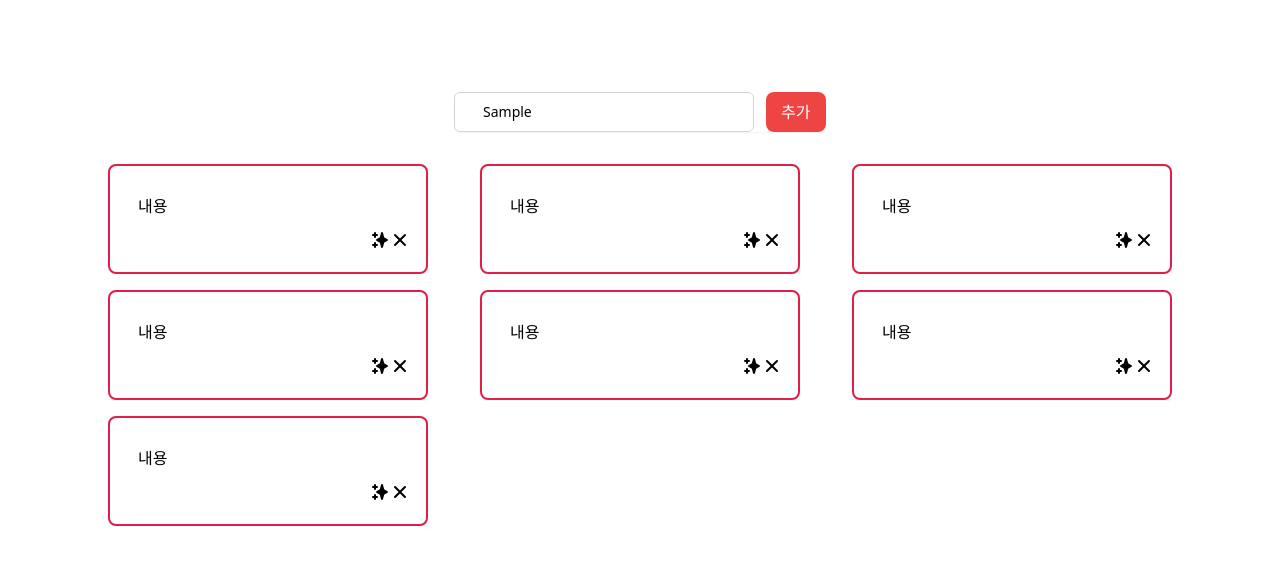
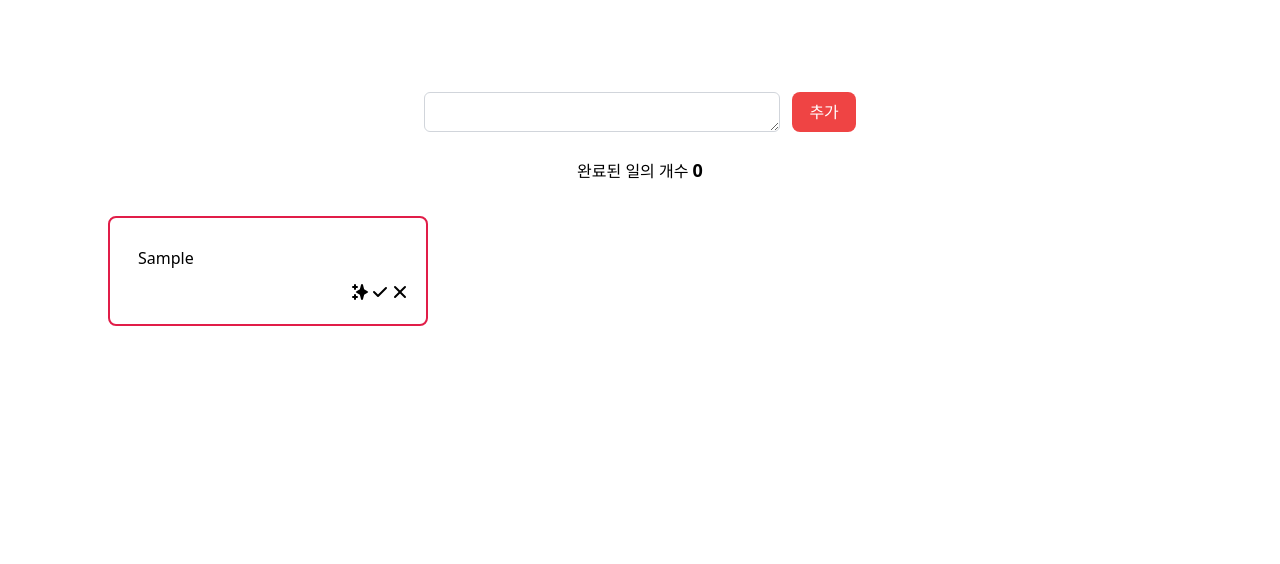
Before and after one commit to FECrash/vue-todo-list, a Vue app: page / in a window 1280 px wide. Both pictures are taken after typing "Sample" into the empty fields and a click on the button "추가". Shown: the top 564 px of the page. Built offline with nearby package versions, Linux system fonts and the light colour scheme.

Commit message:
✒️Feat: vue-todo-list 페어 프로그래밍 2회차 진행

```diff
--- a/package.json
+++ b/package.json
@@ -7,7 +7,8 @@
     "preview": "vite preview"
   },
   "dependencies": {
-    "vue": "^3.2.25"
+    "vue": "^3.2.25",
+    "vuex": "^4.0.2"
   },
   "devDependencies": {
     "@tailwindcss/forms": "^0.4.0",
--- a/src/App.vue
+++ b/src/App.vue
@@ -1,6 +1,14 @@
 <script setup lang="ts">
 import InputForm from './components/InputForm.vue';
 import Todos from './components/Todos.vue';
+import { useStore } from 'vuex';
+import { ref } from 'vue';
+import { StoreStateProps } from './store';
+const store = useStore();
+const finishCount = ref<number>(0);
+store.subscribe((_, state) => {
+  finishCount.value = (state as StoreStateProps).todoList.filter(({ isFinish }) => isFinish).length;
+});
 </script>
 
 <template>
@@ -8,6 +16,9 @@ import Todos from './components/Todos.vue';
     <div class="body mt-14 px-4 py-8">
       <div class="m-auto" style="width: 1100px">
         <InputForm />
+        <div class="text-center mt-6">
+          완료된 일의 개수 <span class="text-lg font-bold">{{ finishCount }}</span>
+        </div>
         <Todos />
       </div>
     </div>
--- a/src/components/InputForm.vue
+++ b/src/components/InputForm.vue
@@ -1,15 +1,32 @@
-<script setup lang="ts"></script>
+<script setup lang="ts">
+import { ref } from 'vue';
+import { useStore } from 'vuex';
+
+const store = useStore();
+
+const rows = ref(1);
+const content = ref('');
+
+const handleTextarea = (size: 1 | 5) => (rows.value = size);
+const handleTodo = () => {
+  if (content.value.trim() === '') return;
+  store.dispatch('add', content.value);
+  content.value = '';
+};
+</script>
 <template>
   <div class="flex items-center justify-center">
-    <div class="mt-1 flex rounded-md shadow-sm">
-      <input
-        id="price"
-        type="text"
-        name="price"
-        class="focus:ring-indigo-500 focus:border-indigo-500 block w-full pl-7 pr-12 sm:text-sm border-gray-300 rounded-md mr-3"
-        placeholder="할일을 입력해 주세요."
-      />
-      <button class="h-10 w-20 text-white rounded-lg bg-red-500 hover:bg-red-600">추가</button>
+    <div class="mt-1 flex rounded-md">
+      <textarea
+        v-model="content"
+        name="todo-input"
+        class="focus:ring-indigo-500 focus:border-indigo-500 block w-full pl-7 pr-7 sm:text-sm border-gray-300 rounded-md mr-3"
+        :rows="rows"
+        cols="33"
+        @focus="handleTextarea(5)"
+        @blur="handleTextarea(1)"
+      ></textarea>
+      <button class="h-10 w-20 text-white rounded-lg bg-red-500 hover:bg-red-600" @click="handleTodo">추가</button>
     </div>
   </div>
 </template>
--- a/src/components/Todo.vue
+++ b/src/components/Todo.vue
@@ -1,14 +1,47 @@
 <script setup lang="ts">
-import { computed } from 'vue';
 import MasonryWall from './core/masonry-wall.vue';
 import TodoAction from './TodoAction.vue';
-const items = computed(() => ['hi', 'hello', '!', 'hi', 'hello', '!', '!']);
+import { useStore } from 'vuex';
+import { ref } from 'vue';
+import { TodoState } from '../store';
+
+const store = useStore();
+const items = ref<TodoState[]>([]);
+store.subscribe((_, state) => {
+  // console.log(state)
+  // items.value = [...state.todoList].map(todo => ({ ...todo, content: todo.content.split('\n') }));
+  items.value = [...state.todoList];
+});
+
+const handleChange = ({ target }: Event, id: string) => {
+  const content = (target as HTMLElement).innerText;
+  store.dispatch('sync', { id, content });
+};
 </script>
 <template>
-  <MasonryWall :items="items" :ssr-columns="1" :column-width="350" :gap="16">
-    <div class="w-80 p-4 flex flex-col border-2 rounded-lg border-rose-600 float-left">
-      <div class="text p-3 break-all mr-6 focus:outline-none" contentEditable="true">내용</div>
-      <TodoAction />
-    </div>
+  <MasonryWall :items="items" :column-width="350" :gap="16">
+    <template #default="{ item }">
+      <div
+        class="w-80 p-4 flex flex-col border-2 rounded-lg border-rose-600 float-left"
+        :style="{
+          backgroundColor: item.noteColor,
+          color: item.color,
+          textDecoration: item.isFinish ? 'line-through' : '',
+        }"
+      >
+        <div
+          class="text p-3 break-all mr-6 focus:outline-none"
+          contentEditable="true"
+          @blur="e => handleChange(e, item.id)"
+        >
+          {{ item.content }}
+          <!-- <template v-for="(contentText, index2) in item.content" :key="index2">
+            {{ contentText }}
+            <br v-if="item.content.length !== index2 + 1" />
+          </template> -->
+        </div>
+        <TodoAction :item="item" />
+      </div>
+    </template>
   </MasonryWall>
 </template>
--- a/src/components/TodoAction.vue
+++ b/src/components/TodoAction.vue
@@ -1,7 +1,39 @@
-<script setup lang="ts"></script>
+<script setup lang="ts">
+import { useStore } from 'vuex';
+import { COLOR, TodoState } from '../store';
+
+interface TodoItemProp {
+  item: TodoState;
+}
+
+const props = defineProps<TodoItemProp>();
+
+const store = useStore();
+
+const changeColor = () => {
+  const newState = {
+    ...props.item,
+    color: props.item.color === COLOR.BLACK ? COLOR.WHITE : COLOR.BLACK,
+    noteColor: props.item.noteColor === COLOR.WHITE ? COLOR.BLACK : COLOR.WHITE,
+  };
+  store.dispatch('sync', newState);
+};
+
+const finishTodo = () => {
+  const newState = {
+    ...props.item,
+    isFinish: !props.item.isFinish,
+  };
+  store.dispatch('sync', newState);
+};
+
+const deleteTodo = () => {
+  store.dispatch('delete', props.item.id);
+};
+</script>
 <template>
   <div class="self-end">
-    <button>
+    <button @click="changeColor">
       <svg xmlns="http://www.w3.org/2000/svg" class="h-5 w-5" viewBox="0 0 20 20" fill="currentColor">
         <path
           fill-rule="evenodd"
@@ -10,7 +42,16 @@
         />
       </svg>
     </button>
-    <button>
+    <button @click="finishTodo">
+      <svg xmlns="http://www.w3.org/2000/svg" class="h-5 w-5" viewBox="0 0 20 20" fill="currentColor">
+        <path
+          fill-rule="evenodd"
+          d="M16.707 5.293a1 1 0 010 1.414l-8 8a1 1 0 01-1.414 0l-4-4a1 1 0 011.414-1.414L8 12.586l7.293-7.293a1 1 0 011.414 0z"
+          clip-rule="evenodd"
+        />
+      </svg>
+    </button>
+    <button @click="deleteTodo">
       <svg xmlns="http://www.w3.org/2000/svg" class="h-5 w-5" viewBox="0 0 20 20" fill="currentColor">
         <path
           fill-rule="evenodd"
--- a/src/components/core/masonry-wall.vue
+++ b/src/components/core/masonry-wall.vue
@@ -49,13 +49,14 @@ SOFTWARE. -->
 
 <script setup lang="ts">
 import { nextTick, onBeforeUnmount, onMounted, Ref, ref, toRefs, watch } from 'vue';
+import { TodoState } from '../../store';
 
 type Column = number[];
 
 const props = withDefaults(
   defineProps<{
     columnWidth?: number;
-    items: unknown[];
+    items: TodoState[];
     gap?: number;
     rtl?: boolean;
     ssrColumns?: number;
--- a/src/main.ts
+++ b/src/main.ts
@@ -1,5 +1,6 @@
 import { createApp } from 'vue';
 import App from './App.vue';
 import './index.css';
+import store from './store';
 
-createApp(App).mount('#app');
+createApp(App).use(store).mount('#app');
--- /dev/null
+++ b/src/store/index.ts
@@ -0,0 +1,72 @@
+import { ActionContext, createStore } from 'vuex';
+// import user, { UserStateProps } from './user';
+// import post, { PostStateProps } from './post';
+
+export interface StoreStateProps {
+  todoList: TodoState[];
+}
+
+export const COLOR: Record<string, '#ffffff' | '#000000'> = {
+  BLACK: '#000000',
+  WHITE: '#ffffff',
+};
+
+export interface TodoState {
+  id: string;
+  content: string;
+  noteColor: '#ffffff' | '#000000';
+  color: '#ffffff' | '#000000';
+  isFinish: boolean;
+}
+
+const getId = () => {
+  return 'xxxxxxxx'.replace(/x/g, char => {
+    const random = (Math.random() * 8) | 0;
+    const id = char === 'x' ? random : (random & 0x3) | 0x8;
+    return id.toString(8);
+  });
+};
+
+// store.dispatch('add', payload) > actions > mutations > state > components
+const store = createStore<StoreStateProps>({
+  state: { todoList: [] },
+  actions: {
+    add({ commit }: ActionContext<StoreStateProps, StoreStateProps>, payload: string) {
+      commit('insert', payload);
+    },
+    delete({ commit }: ActionContext<StoreStateProps, StoreStateProps>, payload: string) {
+      commit('remove', payload);
+    },
+    sync({ commit }: ActionContext<StoreStateProps, StoreStateProps>, payload: Partial<TodoState>) {
+      commit('update', payload);
+    },
+  },
+  mutations: {
+    insert(state: StoreStateProps, content: string) {
+      state.todoList.push({ id: getId(), content, noteColor: COLOR.WHITE, color: COLOR.BLACK, isFinish: false });
+    },
+    remove(state: StoreStateProps, todoId: string) {
+      state.todoList = state.todoList.filter(({ id }) => id !== todoId);
+    },
+    update(state: StoreStateProps, payload: Partial<TodoState>) {
+      const targetIndex = state.todoList.findIndex(({ id }) => id === payload.id);
+      state.todoList.splice(targetIndex, 1, { ...state.todoList[targetIndex], ...payload });
+    },
+  },
+});
+
+// export interface ModuleAState {
+//   count: number;
+// }
+
+// export interface RootState {
+//   User: UserStateProps;
+//   Post: PostStateProps;
+// }
+
+// const rootStore = createStore({
+//   modules: { user, post },
+// });
+
+// export default rootStore;
+export default store;
--- /dev/null
+++ b/src/store/post.ts
@@ -0,0 +1,38 @@
+// import { ActionContext, createStore, Module } from 'vuex';
+// import { RootState } from '.';
+
+// export interface PostStateProps {
+//   postList: PostState[];
+// }
+
+// interface PostState {
+//   id: string;
+//   content: string;
+//   noteColor: string;
+//   isFinish: boolean;
+// }
+
+// const getId = () => {
+//   return 'xxxxxxxx'.replace(/x/g, char => {
+//     const random = (Math.random() * 8) | 0;
+//     const id = char === 'x' ? random : (random & 0x3) | 0x8;
+//     return id.toString(8);
+//   });
+// };
+
+// // store.dispatch('add', payload) > actions > mutations > state > components
+// const store: Module<PostStateProps, RootState> = {
+//   state: { postList: [] },
+//   actions: {
+//     add({ commit }: ActionContext<PostStateProps, RootState>, payload: string) {
+//       commit('insert', payload);
+//     },
+//   },
+//   mutations: {
+//     insert(state: PostStateProps, content: string) {
+//       state.postList.push({ id: getId(), content, noteColor: '#ffffff', isFinish: false });
+//     },
+//   },
+// };
+
+// export default store;
--- /dev/null
+++ b/src/store/user.ts
@@ -0,0 +1,38 @@
+// import { ActionContext, createStore, Module } from 'vuex';
+// import { RootState } from '.';
+
+// export interface UserStateProps {
+//   userList: UserState[];
+// }
+
+// interface UserState {
+//   id: string;
+//   content: string;
+//   noteColor: string;
+//   isFinish: boolean;
+// }
+
+// const getId = () => {
+//   return 'xxxxxxxx'.replace(/x/g, char => {
+//     const random = (Math.random() * 8) | 0;
+//     const id = char === 'x' ? random : (random & 0x3) | 0x8;
+//     return id.toString(8);
+//   });
+// };
+
+// // store.dispatch('add', payload) > actions > mutations > state > components
+// const store: Module<UserStateProps, RootState> = {
+//   state: { userList: [] },
+//   actions: {
+//     add({ commit }: ActionContext<UserStateProps, RootState>, payload: string) {
+//       commit('insert', payload);
+//     },
+//   },
+//   mutations: {
+//     insert(state: UserStateProps, content: string) {
+//       state.userList.push({ id: getId(), content, noteColor: '#ffffff', isFinish: false });
+//     },
+//   },
+// };
+
+// export default store;
```
Also changed, not shown: 1 other file (tests, documents, lock files or other folders).
